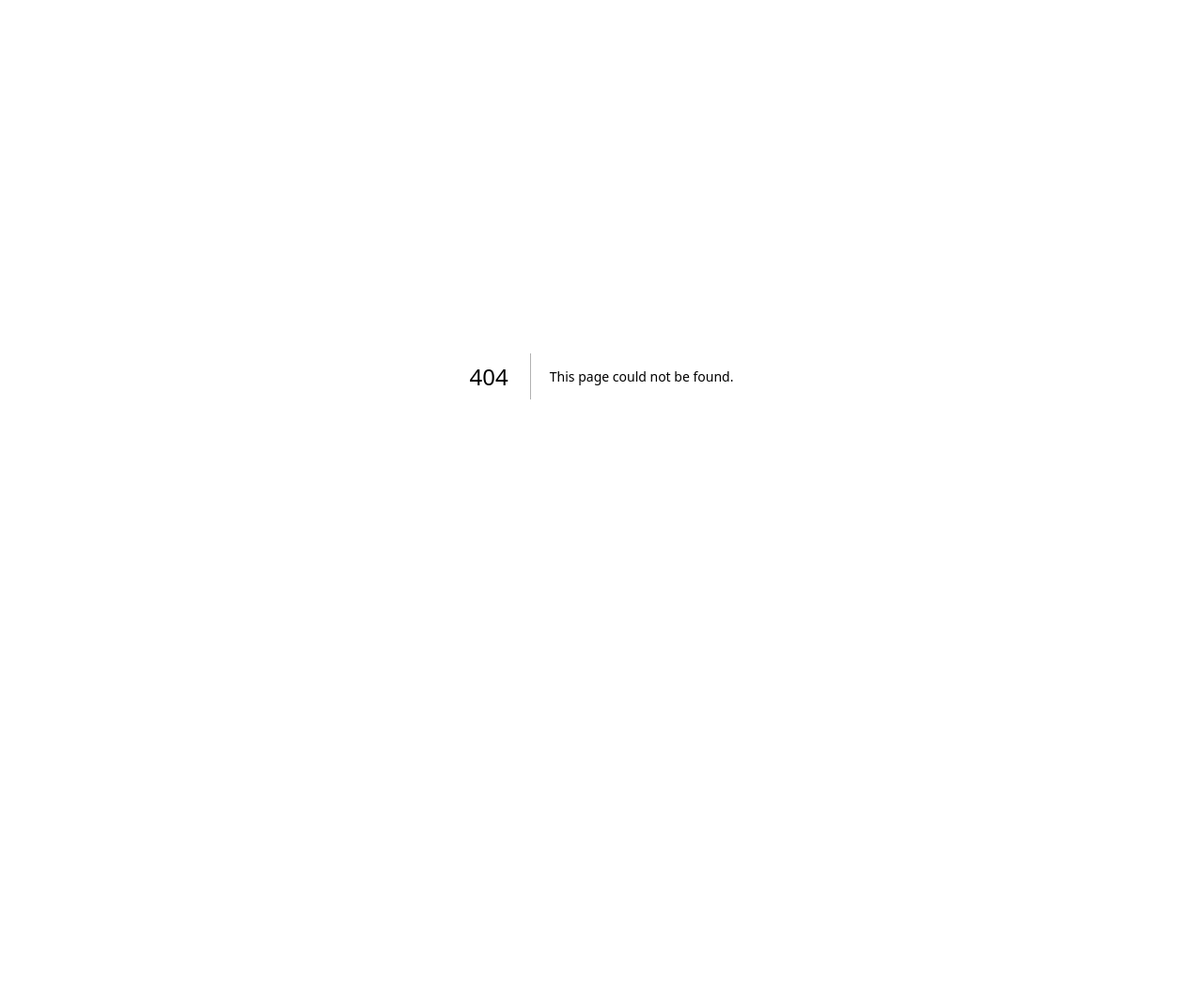
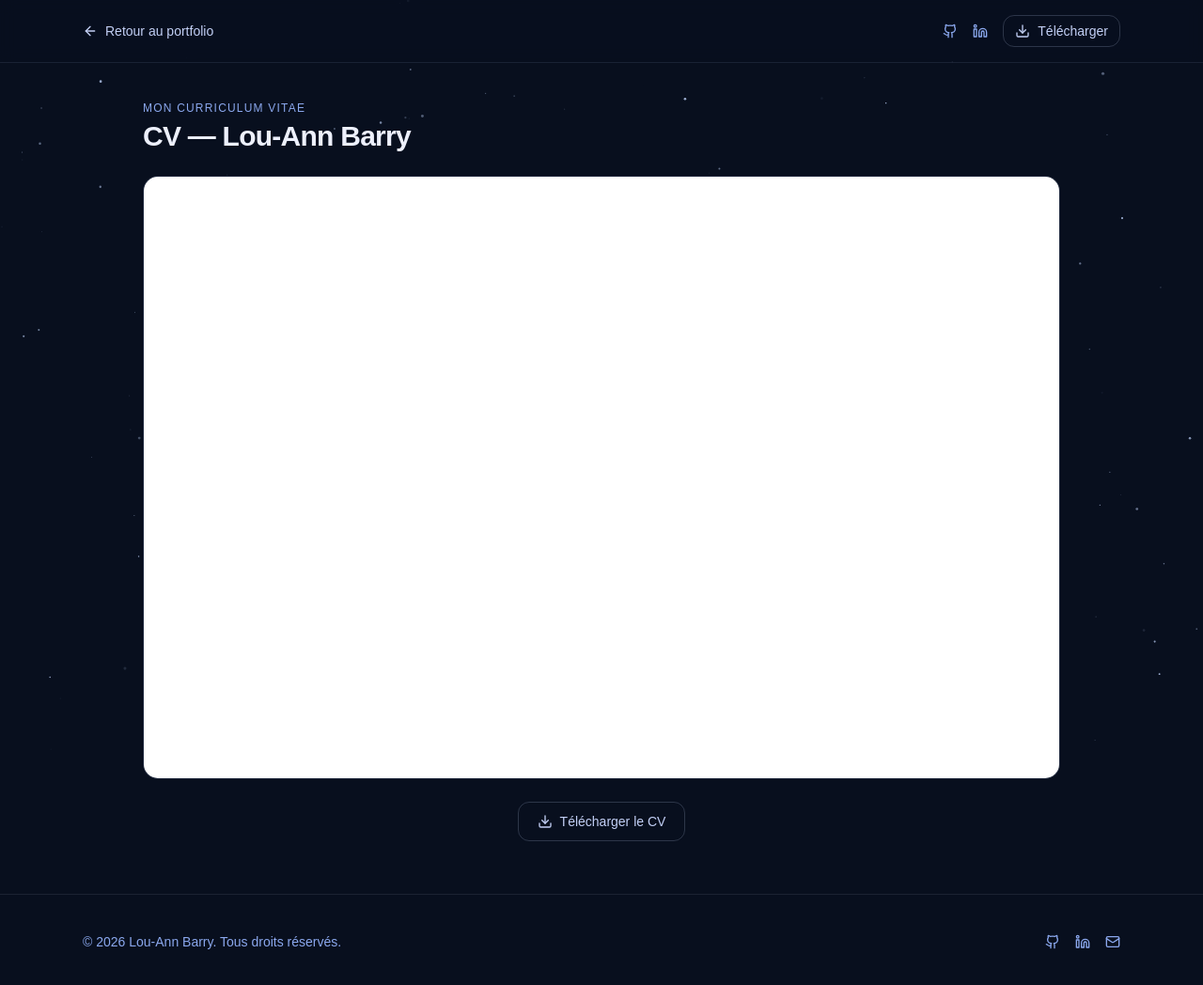
Before and after one commit to ghostofus/louann_portfolio, a Next.js app: page /cv in a window 1280 px wide. Before the commit this address had no page. Shown: the top 1048 px of the page at 94% size. Before the commit the page ends 800 px from the top, so only its background shows below. Built offline with nearby package versions, Linux system fonts and the light colour scheme.

Commit message:
ajout cv

```diff
--- a/app/about/page.js
+++ b/app/about/page.js
@@ -100,9 +100,9 @@ function Header() {
                     <div className="flex items-center gap-4">
                         <a href={LINKS.github} className="text-[#8BA8EE] hover:text-[#EDF0FC] transition"><Github className="h-4 w-4" /></a>
                         <a href={LINKS.linkedin} className="text-[#8BA8EE] hover:text-[#EDF0FC] transition"><Linkedin className="h-4 w-4" /></a>
-                        <a href={LINKS.resumeUrl} download className="inline-flex items-center gap-2 rounded-xl border border-[#C3D0F6]/20 px-3 py-1.5 text-sm text-[#C3D0F6] hover:bg-[#1F3E71]/35 transition">
+                        <Link href="/cv" className="inline-flex items-center gap-2 rounded-xl border border-[#C3D0F6]/20 px-3 py-1.5 text-sm text-[#C3D0F6] hover:bg-[#1F3E71]/35 transition">
                             <Download className="h-4 w-4" /> CV
-                        </a>
+                        </Link>
                     </div>
                 </div>
             </div>
--- /dev/null
+++ b/app/cv/page.js
@@ -0,0 +1,122 @@
+"use client";
+
+import Link from "next/link";
+import React from "react";
+import { ArrowLeft, Download, Github, Linkedin, Mail } from "lucide-react";
+
+const LINKS = {
+    resumeUrl: "/CV.pdf",
+    email: "louann.barry05@gmail.com",
+    github: "https://github.com/",
+    linkedin: "https://linkedin.com/in/",
+};
+
+function StarField() {
+    const canvasRef = React.useRef(null);
+    React.useEffect(() => {
+        const canvas = canvasRef.current;
+        const ctx = canvas.getContext("2d");
+        let animationId;
+        canvas.width = window.innerWidth;
+        canvas.height = window.innerHeight;
+        const stars = Array.from({ length: 180 }, () => ({
+            x: Math.random() * canvas.width,
+            y: Math.random() * canvas.height,
+            r: Math.random() * 1.4 + 0.2,
+            alpha: Math.random() * 0.6 + 0.2,
+            offset: Math.random() * Math.PI * 2,
+            vx: (Math.random() - 0.5) * 0.3,
+            vy: (Math.random() - 0.5) * 0.3,
+        }));
+        let t = 0;
+        const draw = () => {
+            t += 0.02;
+            ctx.clearRect(0, 0, canvas.width, canvas.height);
+            stars.forEach((s) => {
+                s.x += s.vx; s.y += s.vy;
+                if (s.x < 0) s.x = canvas.width;
+                if (s.x > canvas.width) s.x = 0;
+                if (s.y < 0) s.y = canvas.height;
+                if (s.y > canvas.height) s.y = 0;
+                const pulse = s.alpha + Math.sin(t + s.offset) * 0.3;
+                ctx.beginPath();
+                ctx.arc(s.x, s.y, s.r, 0, Math.PI * 2);
+                ctx.fillStyle = `rgba(195, 215, 255, ${Math.max(0.05, pulse)})`;
+                ctx.fill();
+            });
+            animationId = requestAnimationFrame(draw);
+        };
+        draw();
+        const onResize = () => { canvas.width = window.innerWidth; canvas.height = window.innerHeight; };
+        window.addEventListener("resize", onResize);
+        return () => { cancelAnimationFrame(animationId); window.removeEventListener("resize", onResize); };
+    }, []);
+    return <canvas ref={canvasRef} style={{ position: "fixed", inset: 0, zIndex: 0, pointerEvents: "none" }} />;
+}
+
+export default function CVPage() {
+    return (
+        <div className="min-h-screen bg-[#080f1e] text-[#EDF0FC]" style={{ position: "relative" }}>
+            <StarField />
+            <div style={{ position: "relative", zIndex: 1, display: "flex", flexDirection: "column", minHeight: "100vh" }}>
+
+                {/* Header */}
+                <div className="sticky top-0 z-50 backdrop-blur supports-[backdrop-filter]:bg-[#080f1e]/70 border-b border-[#C3D0F6]/10">
+                    <div className="mx-auto max-w-6xl px-6">
+                        <div className="flex items-center justify-between py-4">
+                            <Link href="/" className="flex items-center gap-2 text-[#C3D0F6] text-sm hover:text-[#EDF0FC] transition">
+                                <ArrowLeft className="h-4 w-4" /> Retour au portfolio
+                            </Link>
+                            <div className="flex items-center gap-4">
+                                <a href={LINKS.github} className="text-[#8BA8EE] hover:text-[#EDF0FC] transition"><Github className="h-4 w-4" /></a>
+                                <a href={LINKS.linkedin} className="text-[#8BA8EE] hover:text-[#EDF0FC] transition"><Linkedin className="h-4 w-4" /></a>
+                                <a href={LINKS.resumeUrl} download className="inline-flex items-center gap-2 rounded-xl border border-[#C3D0F6]/20 px-3 py-1.5 text-sm text-[#C3D0F6] hover:bg-[#1F3E71]/35 transition">
+                                    <Download className="h-4 w-4" /> Télécharger
+                                </a>
+                            </div>
+                        </div>
+                    </div>
+                </div>
+
+                {/* PDF Viewer */}
+                <main className="flex-1 mx-auto w-full max-w-5xl px-6 py-10 flex flex-col gap-6">
+                    <div>
+                        <p className="text-xs text-[#8BA8EE] uppercase tracking-widest mb-1">Mon curriculum vitae</p>
+                        <h1 className="text-3xl font-semibold tracking-tight">CV — Lou-Ann Barry</h1>
+                    </div>
+
+                    <div className="rounded-2xl border border-[#C3D0F6]/10 overflow-hidden bg-[#1F3E71]/10 flex-1" style={{ minHeight: "80vh" }}>
+                        <iframe
+                            src="/CV.pdf"
+                            className="w-full h-full"
+                            style={{ minHeight: "80vh", border: "none" }}
+                            title="CV Lou-Ann Barry"
+                        />
+                    </div>
+
+                    <div className="flex justify-center pb-4">
+                        <a
+                            href={LINKS.resumeUrl}
+                            download
+                            className="inline-flex items-center gap-2 rounded-xl border border-[#C3D0F6]/20 px-5 py-2.5 text-sm text-[#C3D0F6] hover:bg-[#1F3E71]/35 transition"
+                        >
+                            <Download className="h-4 w-4" /> Télécharger le CV
+                        </a>
+                    </div>
+                </main>
+
+                {/* Footer */}
+                <footer className="border-t border-[#C3D0F6]/10">
+                    <div className="mx-auto max-w-6xl px-6 py-10 flex flex-wrap items-center justify-between gap-4 text-sm text-[#8BA8EE]">
+                        <span>© {new Date().getFullYear()} Lou-Ann Barry. Tous droits réservés.</span>
+                        <div className="flex items-center gap-4">
+                            <a href={LINKS.github} className="hover:text-[#EDF0FC] transition"><Github className="h-4 w-4" /></a>
+                            <a href={LINKS.linkedin} className="hover:text-[#EDF0FC] transition"><Linkedin className="h-4 w-4" /></a>
+                            <a href={`mailto:${LINKS.email}`} className="hover:text-[#EDF0FC] transition"><Mail className="h-4 w-4" /></a>
+                        </div>
+                    </div>
+                </footer>
+            </div>
+        </div>
+    );
+}
--- a/app/page.js
+++ b/app/page.js
@@ -293,9 +293,9 @@ function Header() {
                         <a href="#competences" className="hover:text-[#EDF0FC] transition">Compétences</a>
                         <a href="#experience" className="hover:text-[#EDF0FC] transition">Expérience</a>
                         <a href="#contact" className="hover:text-[#EDF0FC] transition">Contact</a>
-                        <a href={LINKS.resumeUrl} download className="inline-flex items-center gap-2 rounded-xl border border-[#C3D0F6]/20 px-3 py-1.5 text-sm hover:bg-[#1F3E71]/35 transition">
+                        <Link href="/cv" className="inline-flex items-center gap-2 rounded-xl border border-[#C3D0F6]/20 px-3 py-1.5 text-sm hover:bg-[#1F3E71]/35 transition">
                             <Download className="h-4 w-4" /> CV
-                        </a>
+                        </Link>
                     </nav>
                 </div>
             </div>
```
